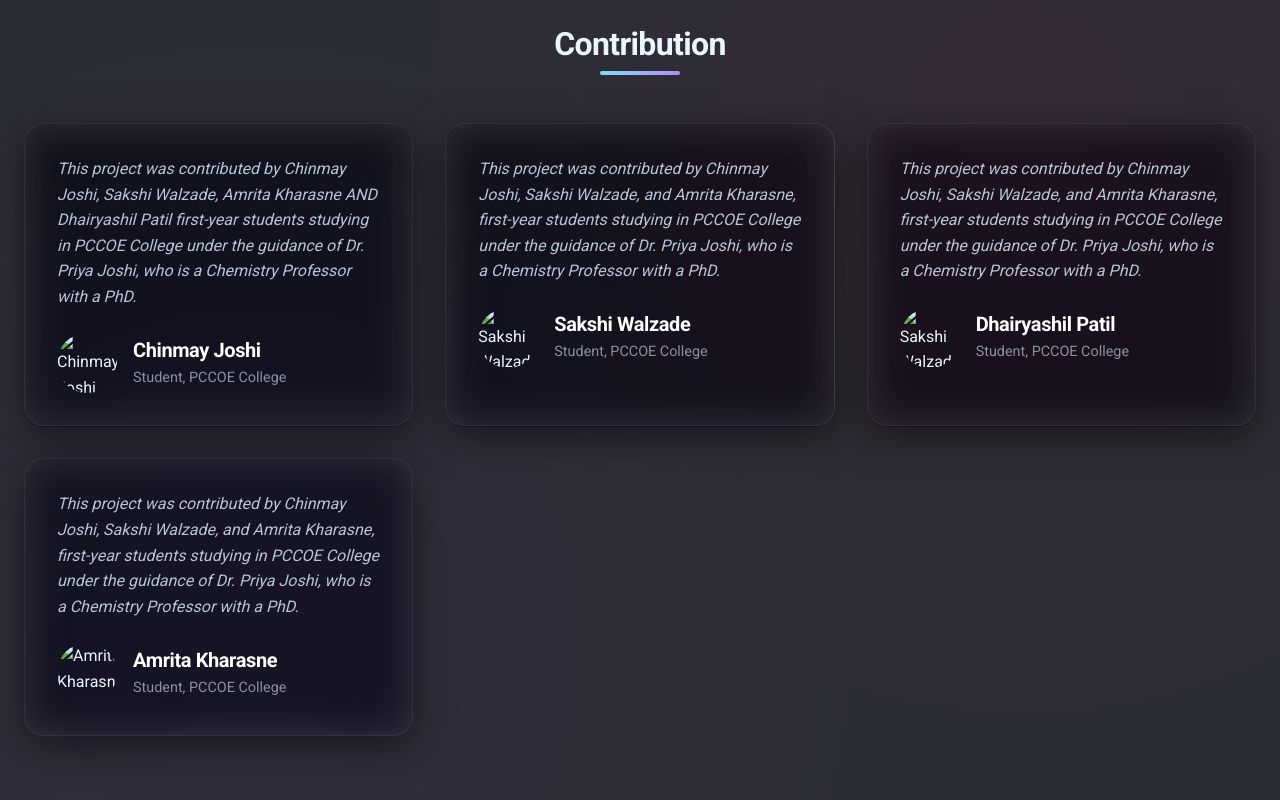
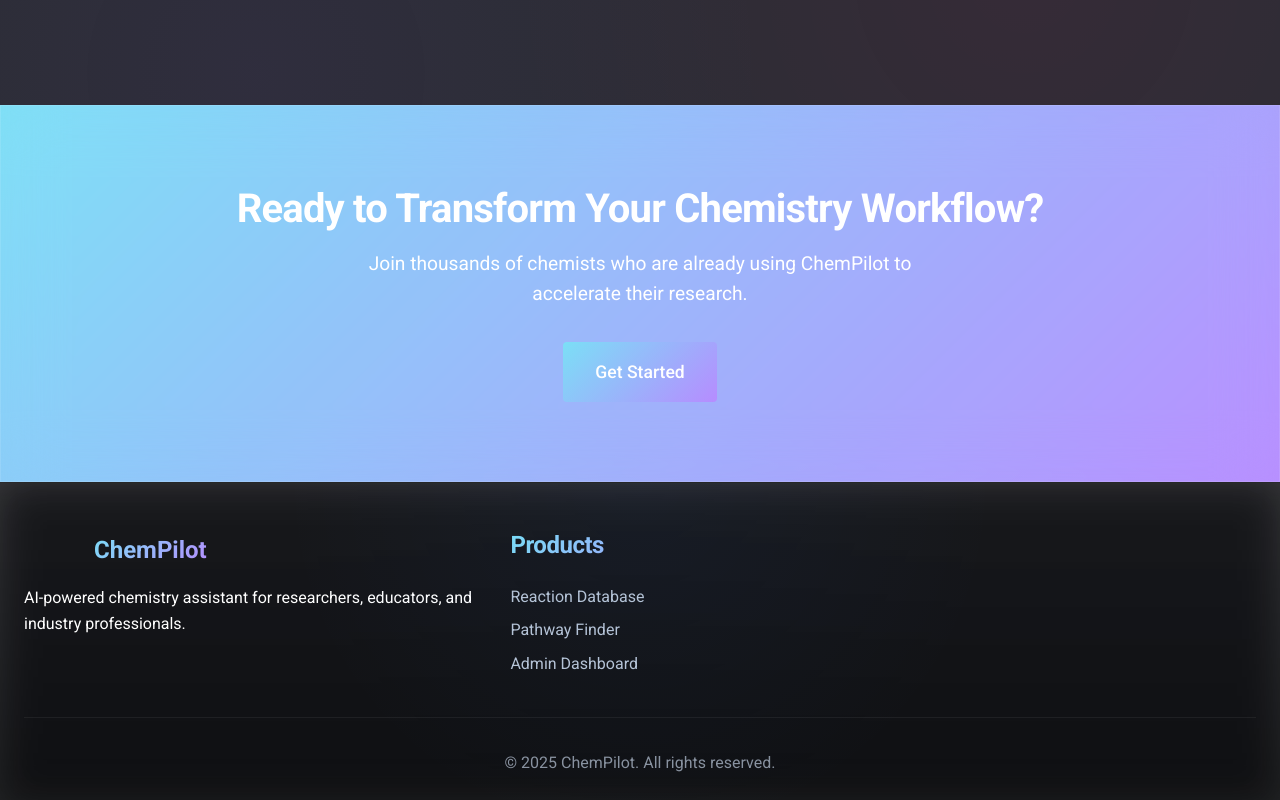
Before and after one commit to chinmay446/ChemPilot, a plain HTML site: page index.html in a window 1280 px wide. Shown: the part 2080-2880 px from the top of the page. Drawn offline with Linux system fonts and the light colour scheme; grey boxes are pictures that could not be loaded.

Commit message:
Update index.html

```diff
--- a/index.html
+++ b/index.html
@@ -328,62 +328,7 @@
     <!-- Contribution Section -->
     <section class="testimonials">
         <div class="container">
-            <h2 class="section-title">Contribution</h2>
-            <div class="testimonial-cards">
-                <div class="testimonial-card">
-                    <div class="testimonial-content">
-                        <p>This project was contributed by Chinmay Joshi, Sakshi Walzade, Amrita Kharasne AND Dhairyashil Patil first-year students studying in PCCOE College under the guidance of Dr. Priya Joshi, who is a Chemistry Professor with a PhD.</p>
-                    </div>
-                    <div class="testimonial-author">
-                        <div class="author-avatar">
-                            <img src="assets/images/user1.jpg" alt="Chinmay Joshi">
-                        </div>
-                        <div class="author-info">
-                            <h4>Chinmay Joshi</h4>
-                            <p>Student, PCCOE College</p>
-                        </div>
-                    </div>
-                </div>
-                <div class="testimonial-card">
-                    <div class="testimonial-content">
-                        <p>This project was contributed by Chinmay Joshi, Sakshi Walzade, and Amrita Kharasne, first-year students studying in PCCOE College under the guidance of Dr. Priya Joshi, who is a Chemistry Professor with a PhD.</p>
-                    </div>
-                    <div class="testimonial-author">
-                        <div class="author-avatar">
-                            <img src="assets/images/user2.jpg" alt="Sakshi Walzade">
-                        </div>
-                        <div class="author-info">
-                            <h4>Sakshi Walzade</h4>
-                            <p>Student, PCCOE College</p>
-                        </div>
-                    </div>
-                </div>
-                <div class="testimonial-card">
-                    <div class="testimonial-content">
-                        <p>This project was contributed by Chinmay Joshi, Sakshi Walzade, and Amrita Kharasne, first-year students studying in PCCOE College under the guidance of Dr. Priya Joshi, who is a Chemistry Professor with a PhD.</p>
-                    </div>
-                    <div class="testimonial-author">
-                        <div class="author-avatar">
-                            <img src="assets/images/user2.jpg" alt="Sakshi Walzade">
-                        </div>
-                        <div class="author-info">
-                            <h4>Dhairyashil Patil</h4>
-                            <p>Student, PCCOE College</p>
-                        </div>
-                    </div>
-                </div>
-                <div class="testimonial-card">
-                    <div class="testimonial-content">
-                        <p>This project was contributed by Chinmay Joshi, Sakshi Walzade, and Amrita Kharasne, first-year students studying in PCCOE College under the guidance of Dr. Priya Joshi, who is a Chemistry Professor with a PhD.</p>
-                    </div>
-                    <div class="testimonial-author">
-                        <div class="author-avatar">
-                            <img src="assets/images/user3.jpg" alt="Amrita Kharasne">
-                        </div>
-                        <div class="author-info">
-                            <h4>Amrita Kharasne</h4>
-                            <p>Student, PCCOE College</p>
-                        </div>
+
                     </div>
                 </div>
             </div>
```
